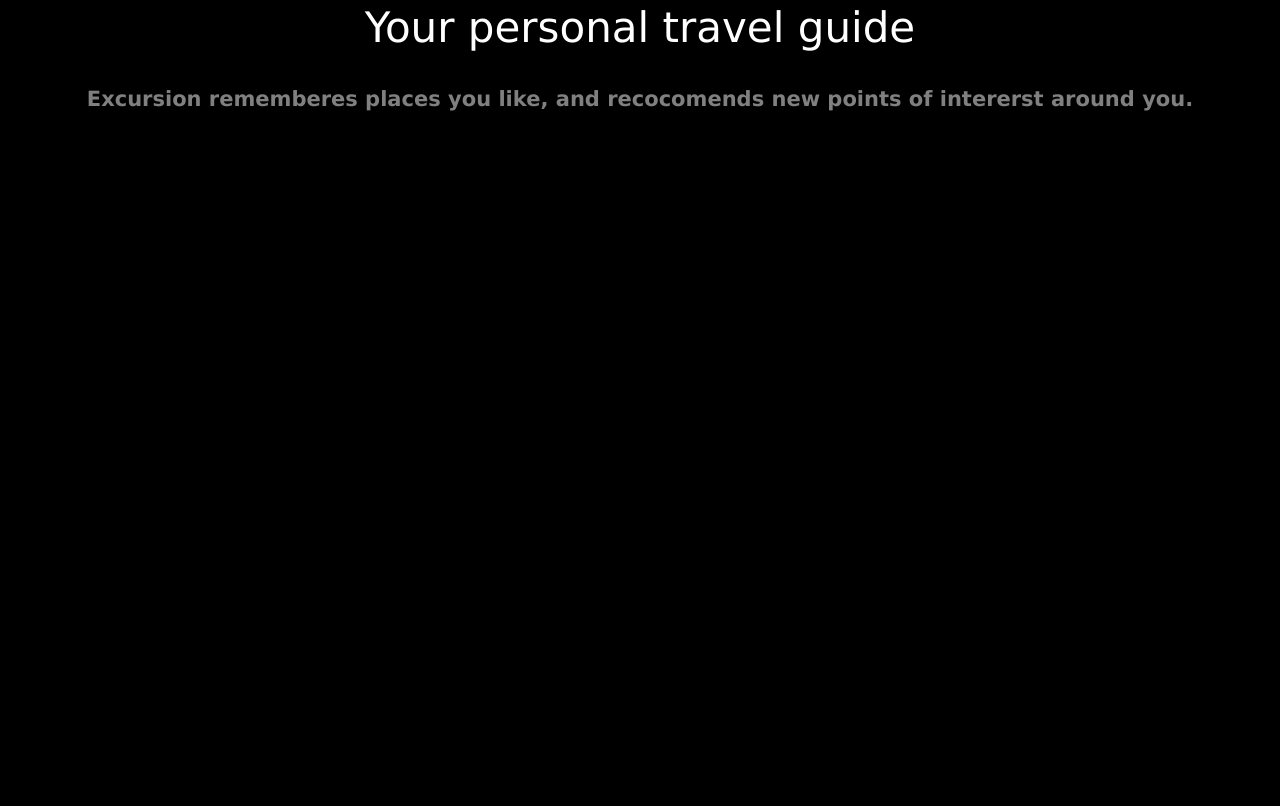
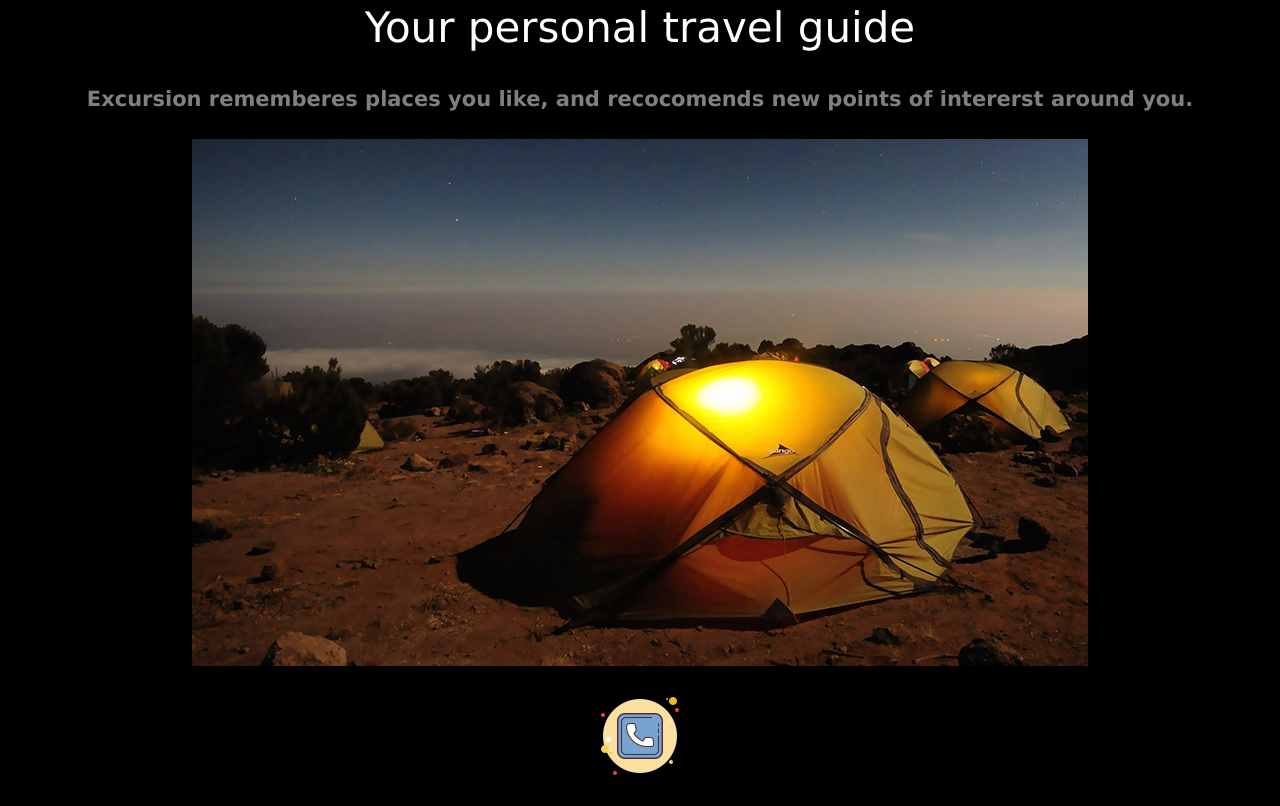
Before and after one commit to Marissa94AA/excursion, a plain HTML site: page index.html in a window 1280 px wide. Shown: the part 302-1108 px from the top of the page. Before the commit the page ends 800 px from the top, so only its background shows below. Drawn offline with Linux system fonts and the light colour scheme.

```diff
--- a/index.html
+++ b/index.html
@@ -15,5 +15,9 @@
 </video>
 <h2 class="header--secondary">Your personal travel guide</h2>
 <h4 class="header--sub-header">Excursion rememberes places you like, and recocomends new points of intererst around you.</h4>
+<p><img src="resources/images/camp.jpg"></p>
+
+<p><img src="resources/images/icons8-phone-100.png"></p>
 </body>
+
 </html>
```
Also changed, not shown: resources/images/icons8-phone-100.png (added).
